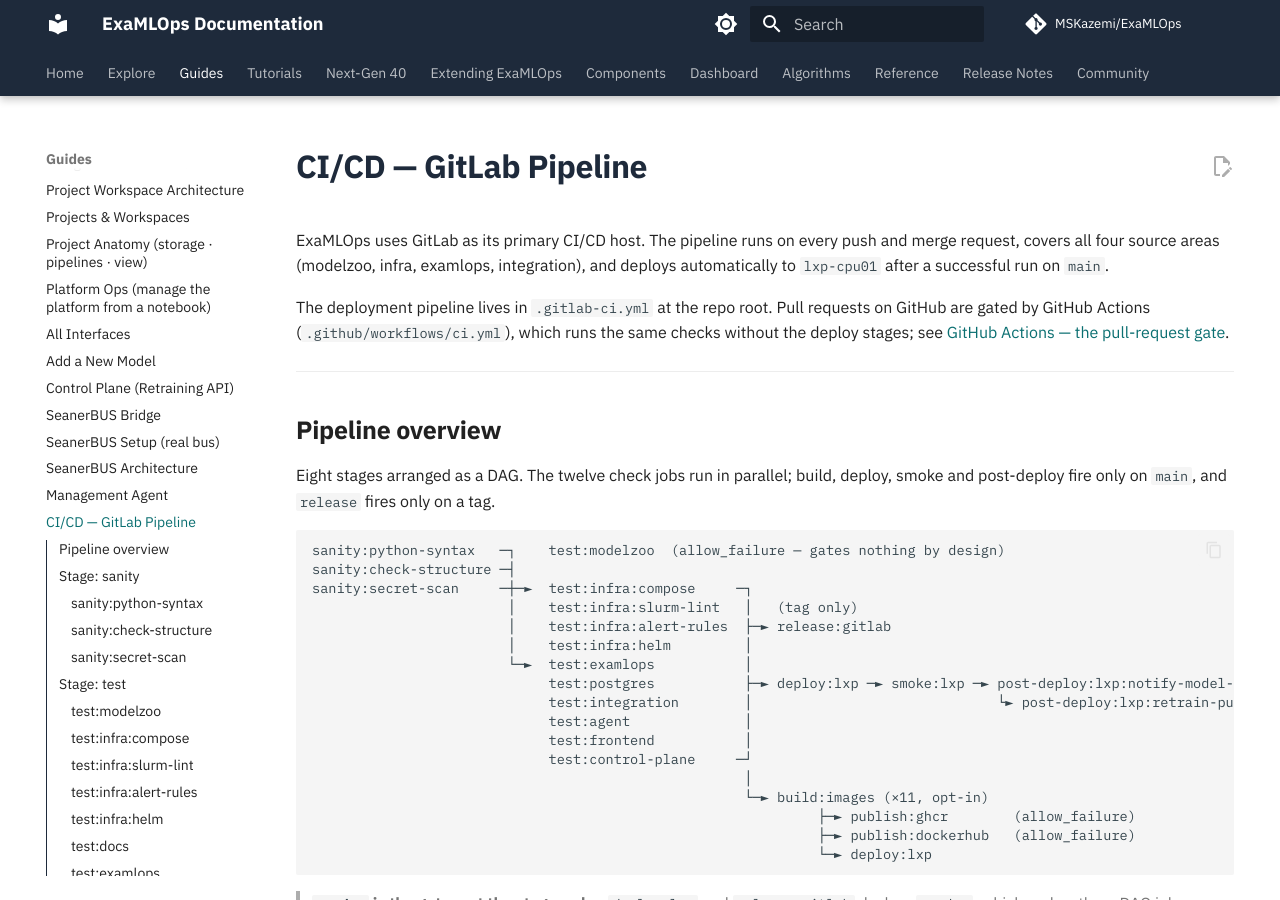
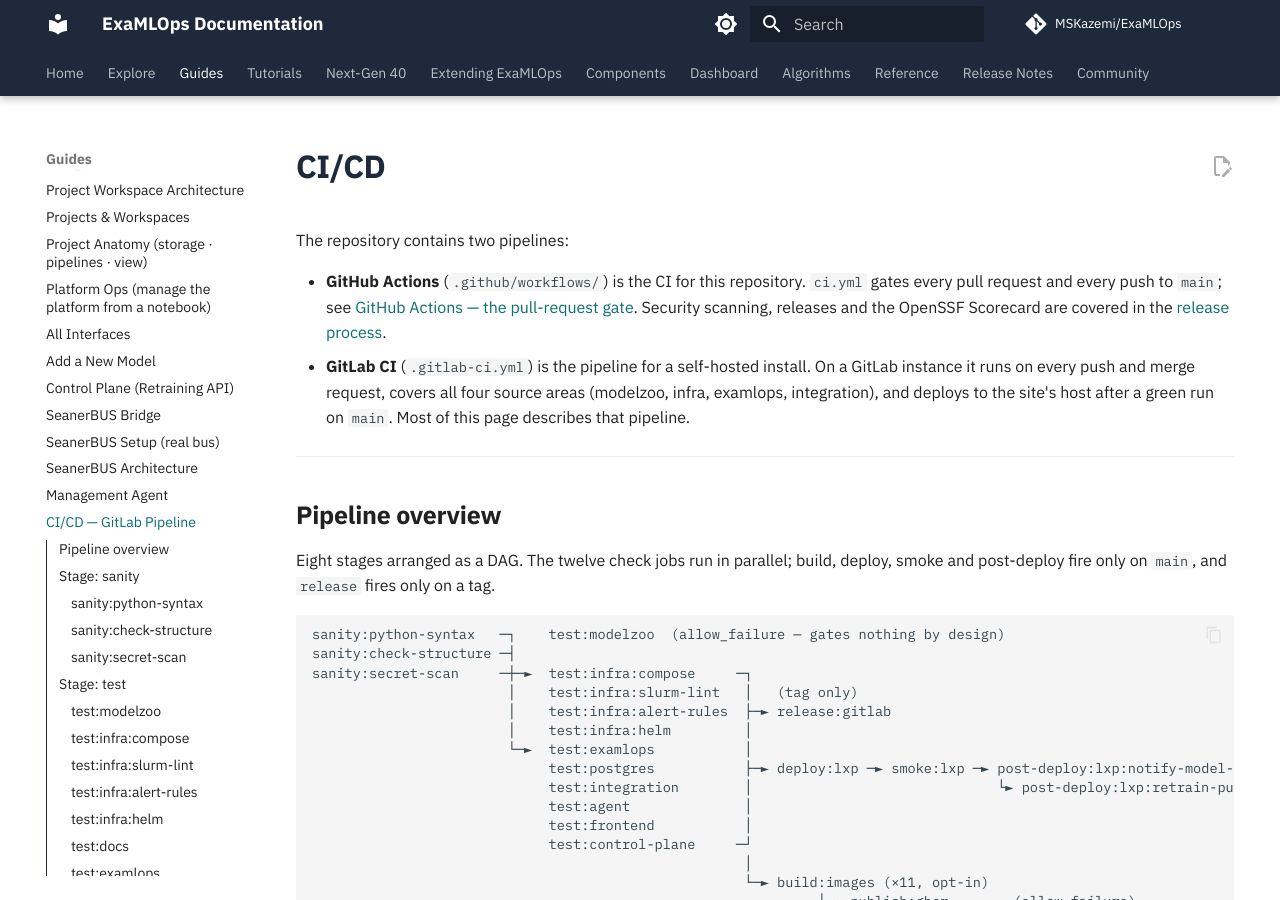
Before and after one commit to MSKazemi/ExaMLOps, an MkDocs documentation site: the page built from docs/guides/cicd.md, in a window 1280 px wide and 900 px high. Built offline with MkDocs 1.6.1 and Material for MkDocs 9.7.7, drawn with Linux system fonts in a browser that asks for light colours; nearby versions of some CDN libraries; comment, search, counter and statistics services are not loaded.

Commit message:
docs(cicd): say which pipeline is which — GitHub Actions gates this repo, GitLab CI is the self-hosted install pipeline
The intro still called GitLab the primary CI host that deploys on every push; this repository no longer pushes there. It now links release-process.md for security/release instead of duplicating it.

```diff
--- a/docs/guides/cicd.md
+++ b/docs/guides/cicd.md
@@ -1,10 +1,15 @@
-# CI/CD — GitLab Pipeline
+# CI/CD
 
-ExaMLOps uses GitLab as its primary CI/CD host. The pipeline runs on every push and merge request, covers all four source areas (modelzoo, infra, examlops, integration), and deploys automatically to `lxp-cpu01` after a successful run on `main`.
+The repository contains two pipelines:
 
-The deployment pipeline lives in `.gitlab-ci.yml` at the repo root. Pull requests on GitHub are
-gated by GitHub Actions (`.github/workflows/ci.yml`), which runs the same checks without the deploy
-stages; see [GitHub Actions — the pull-request gate](#github-actions-the-pull-request-gate).
+- **GitHub Actions** (`.github/workflows/`) is the CI for this repository. `ci.yml` gates every
+  pull request and every push to `main`; see
+  [GitHub Actions — the pull-request gate](#github-actions-the-pull-request-gate). Security
+  scanning, releases and the OpenSSF Scorecard are covered in the [release process](release-process.md).
+- **GitLab CI** (`.gitlab-ci.yml`) is the pipeline for a self-hosted install. On a GitLab instance
+  it runs on every push and merge request, covers all four source areas (modelzoo, infra,
+  examlops, integration), and deploys to the site's host after a green run on `main`. Most of
+  this page describes that pipeline.
 
 ---
 
```
